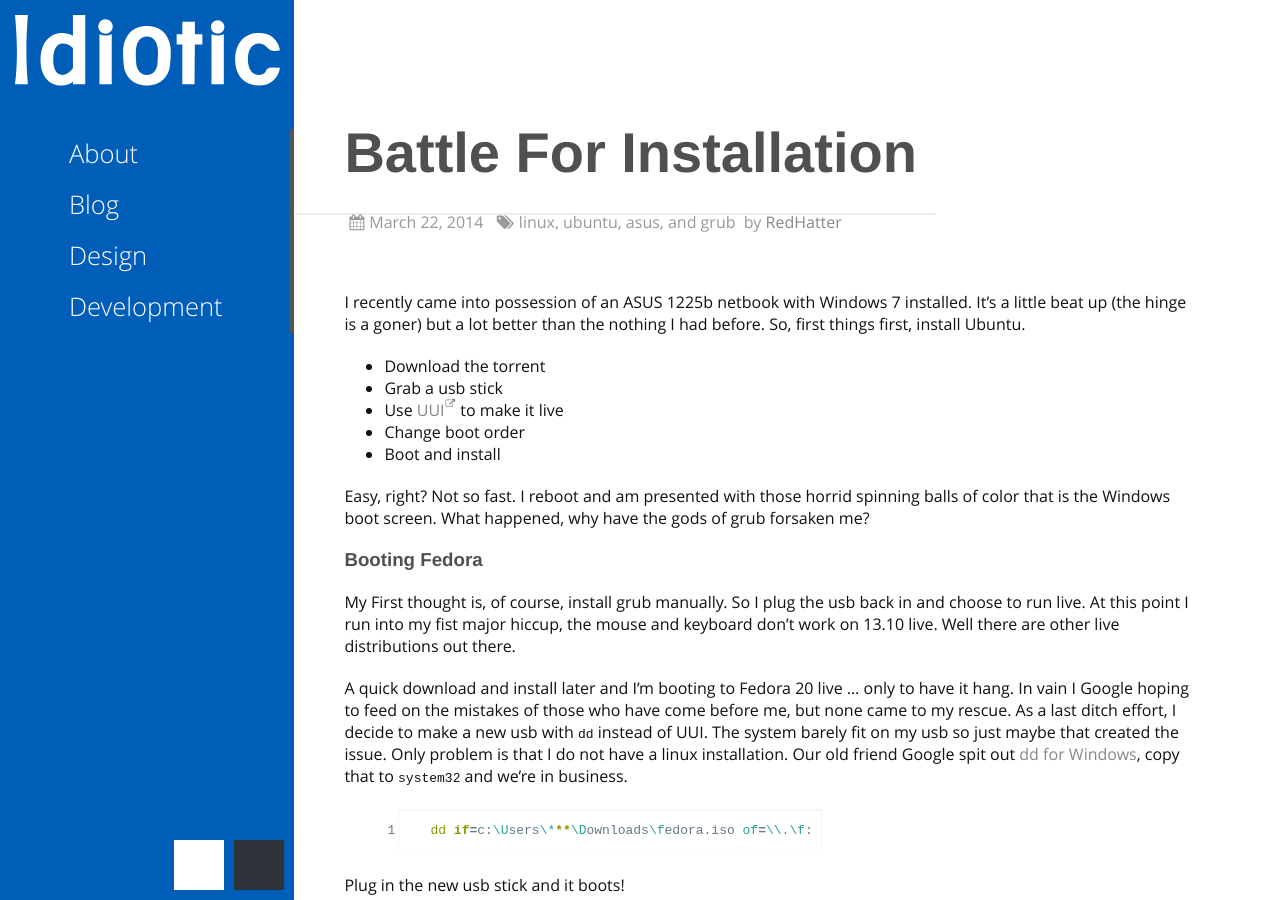
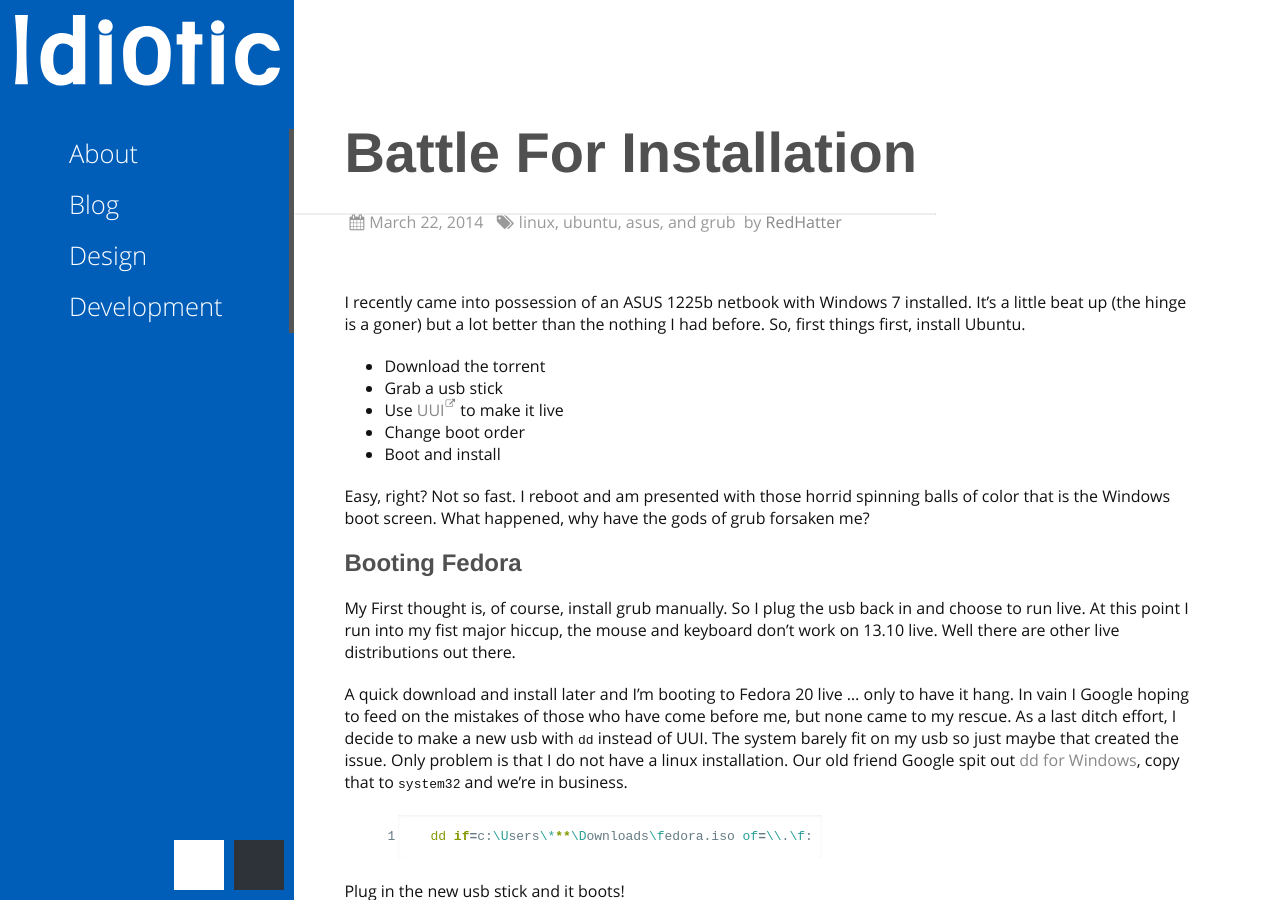
Before and after one commit to idiotic-development/idiotic-development.github.com, a Jekyll site: the page built from _posts/2014-03-22-battle-for-installation.md, in a window 1280 px wide and 900 px high. Built offline with Jekyll 4.4.1, drawn with Linux system fonts in a browser that asks for light colours; nearby versions of some CDN libraries; comment, search, counter and statistics services are not loaded.

Commit message:
Change from h3 to h2 headings.

```diff
--- a/_posts/2014-03-22-battle-for-installation.md
+++ b/_posts/2014-03-22-battle-for-installation.md
@@ -13,7 +13,7 @@ I recently came into possession of an ASUS 1225b netbook with Windows 7 installe
 
 Easy, right? Not so fast. I reboot and am presented with those horrid spinning balls of color that is the Windows boot screen. What happened, why have the gods of grub forsaken me?
 
-### Booting Fedora
+## Booting Fedora
 My First thought is, of course, install grub manually. So I plug the usb back in and choose to run live. At this point I run into my fist major hiccup, the mouse and keyboard don't work on 13.10 live. Well there are other live distributions out there.
 
 A quick download and install later and I'm booting to Fedora 20 live ... only to have it hang. In vain I Google hoping to feed on the mistakes of those who have come before me, but none came to my rescue. As a last ditch effort, I decide to make a new usb with `dd` instead of UUI. The system barely fit on my usb so just maybe that created the issue. Only problem is that I do not have a linux installation. Our old friend Google spit out [dd for Windows](http://www.chrysocome.net/dd), copy that to `system32` and we're in business.
@@ -27,7 +27,7 @@ A quick download and install later and I'm booting to Fedora 20 live ... only to
 
 Plug in the new usb stick and it boots!
 
-### Reinstalling grub
+## Reinstalling grub
 Since we have a (presumably) working system installed, the easiest way to install grub is to `chroot` into Ubuntu and install from there.
 
 {% highlight bash linenos=table %}
@@ -56,7 +56,7 @@ Now to purge and reinstall grub.
 
 Everything looks successful. I cross my finders, reboot ... and I'm back to the Windows login screen. No no no, Where did I go wrong!
 
-### The fix
+## The fix
 I do some more Googling. I bump my head against the desk a few times. I comb through the BIOS looking for anything that would bypass grub. I ... wait, there it is! I have two boot options:
 
 - primary harddisk
```
